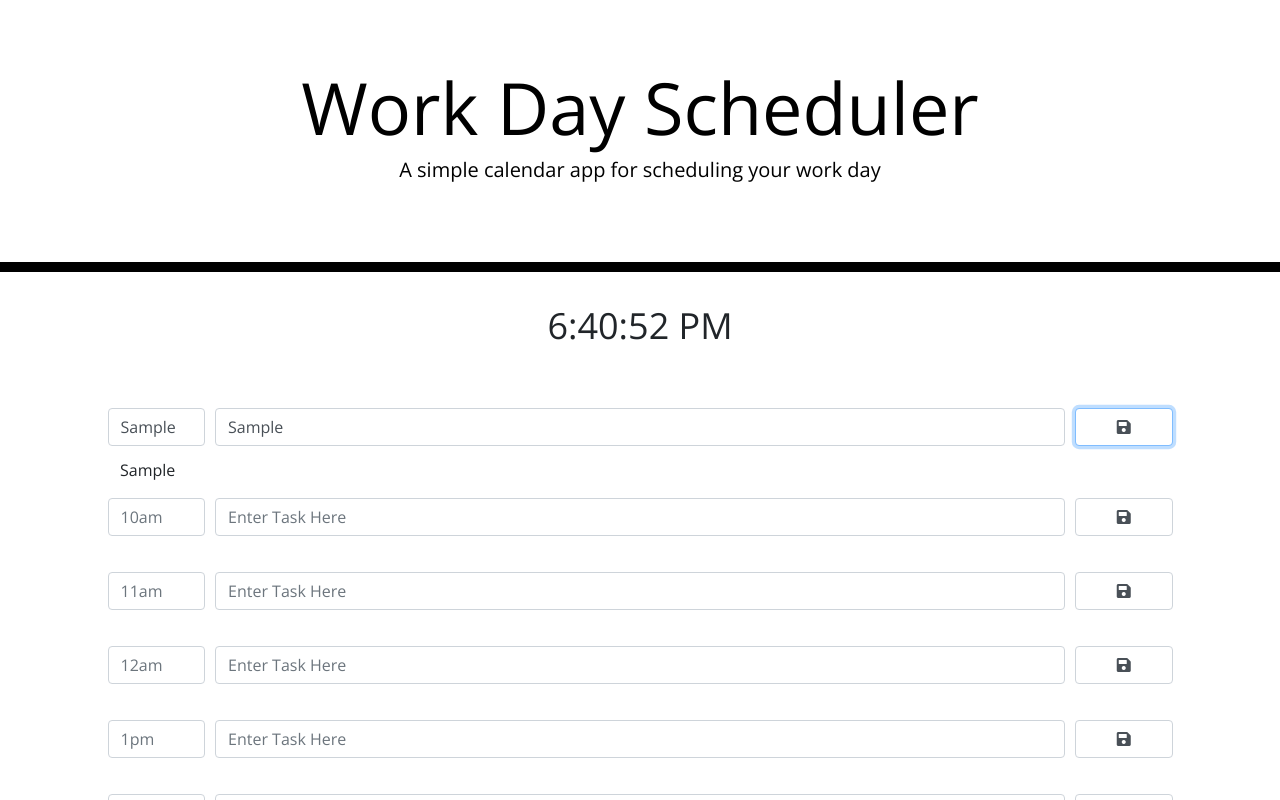
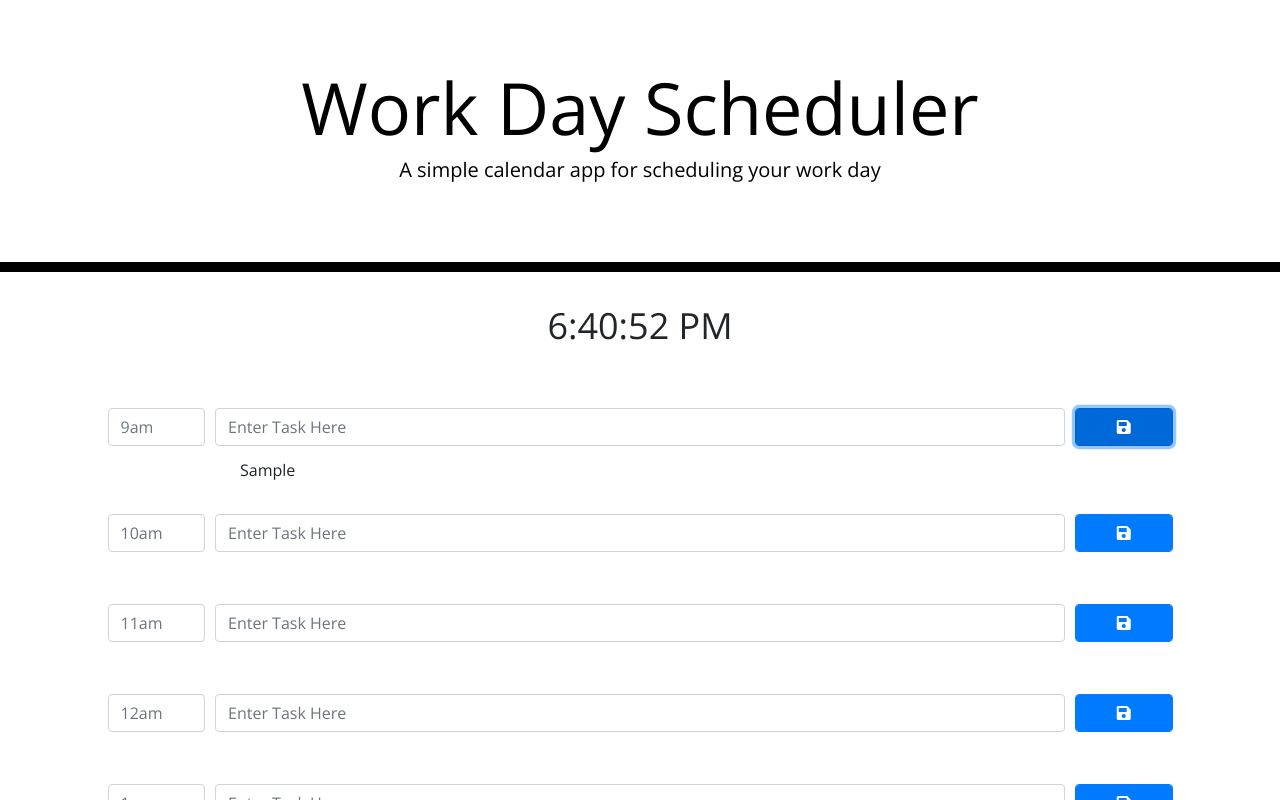
Before and after one commit to angeleefshaw/day-planner-refactor, a React (Create React App) app in the folder day-planner-refector/: page / in a window 1280 px wide. Both pictures are taken after typing "Sample", "Sample" into the empty fields and a click on the button 1123 px from the left and 426 px from the top of the page. Shown: the top 800 px of the page. Built offline with nearby package versions, Linux system fonts and the light colour scheme.

Commit message:
Task component
clearning input field on submission

adding tasks

```diff
--- a/day-planner-refector/src/components/Tasks.js
+++ b/day-planner-refector/src/components/Tasks.js
@@ -1,39 +1,41 @@
 
-import React, { useState } from 'react';
-import { Form, Col } from "react-bootstrap";
+import React, { useState, useRef } from 'react';
+import { Form, Col, Button } from "react-bootstrap";
 import '../styles/Tasks.css';
 
 
  function Tasks(props) {
-   const [taskState, setTaskState] = useState("")
+   const [taskState, setTaskState] = useState([])
+   const input = useRef();
 
      function handleSubmit(e) {
        e.preventDefault();
-     }
+       setTaskState([...taskState, input.current.value]);
+       e.target.reset();
 
-     function handleTask (e) {
-       setTaskState(e.target.value);
-     }
-
-
+     };
 
     return (
       <div className= "tasks">
-        <Form className="col-one-content save-item" >
+        <Form className="col-one-content save-item" onSubmit = {handleSubmit}  >
             <Form.Row className="row">
               <Col className = "col-1">
                 <Form.Control placeholder={props.time} />
               </Col>
               <Col  className="col-8">
-                <Form.Control placeholder="Enter Task Here" onChange = {handleTask} />
+                <Form.Control placeholder="Enter Task Here" ref={input}/>
               </Col>
               <Col className="col-1">
-                <button onClick = {handleSubmit} type="click" className="form-control save-btn"><i className="fas fa-save"></i></button>
+                <Button  type="submit" className="form-control save-btn"><i className="fas fa-save"></i></Button>
               </Col>
             </Form.Row>
             <br></br>
             <div className="col-10 smll-row task-list">
-            {taskState}
+              <ul className="task-list">
+                {taskState.map((task, b) => (
+                <li className="new-task" li key={b}>{task}</li>
+                ))}
+              </ul>
             </div>
           </Form>
       </div>
@@ -42,12 +44,3 @@ import '../styles/Tasks.css';
 
 
 export default Tasks;
-
-
-// onClick={() => this.addtask()}
-//value = {this.state.tasks}
-
-
-
-//
-//
--- a/day-planner-refector/src/styles/Tasks.css
+++ b/day-planner-refector/src/styles/Tasks.css
@@ -30,8 +30,14 @@
   }
 
   .task-list {
+    list-style: none;
     display: flex;
     flex-direction: row;
     padding: 0 120px;
 
   }
+
+  .new-task {
+    display: flex;
+    flex-direction: row;
+  }
```
